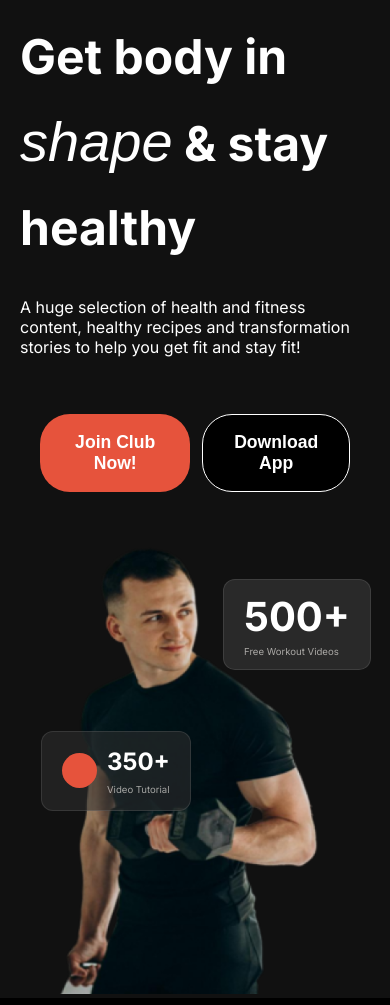
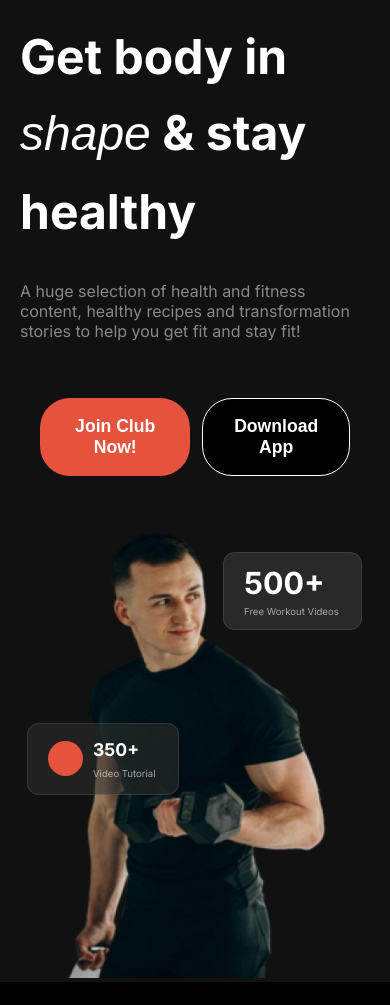
Before and after one commit to mhtarek06/a2-fitness-design, a plain HTML site: page index.html in a window 390 px wide. Shown: the part 95-1100 px from the top of the page. Drawn offline with Linux system fonts and the light colour scheme; a web font is replaced by a local one.

Commit message:
some responsive erorr fiexed

```diff
--- a/index.html
+++ b/index.html
@@ -132,7 +132,7 @@
         </div>
 
         <div class="extra-mile-img">
-          <img src="./images/run2.jpg" alt="" />
+          <img src="./images/run.jpg" alt="" />
         </div>
       </section>
 
--- a/style.css
+++ b/style.css
@@ -120,7 +120,7 @@ header {
   font-weight: 400;
 }
 .text-side-header p {
-  color: var(--white);
+  color: var(--white-op-0-5);
   font-size: 1rem;
   margin-top: 25px;
   margin-bottom: 25px;
@@ -135,10 +135,15 @@ header {
   padding: 15px 40px;
   margin-left: 7px;
 }
+.banner-side-header {
+  position: relative;
+  margin: 0 auto;
+}
 .banner-image {
   width: 280px;
-  position: relative;
-  left: 35%;
+  /* position: relative;
+  left: 35%; */
+  margin-left: 23%;
 }
 .banner-image img {
   max-width: 100%;
@@ -146,8 +151,9 @@ header {
 .work-out-video {
   position: absolute;
   background-color: rgba(255, 255, 255, 0.1);
-  left: 77%;
-  bottom: 50%;
+  width: 146px;
+  left: 90%;
+  bottom: 60%;
   z-index: 1;
   border: 1px solid var(--white-op-0-1);
   border-radius: 12px;
@@ -166,11 +172,12 @@ header {
 .tutorial-video-container {
   display: flex;
   align-items: center;
+  width: 160px;
   background-color: rgba(48, 48, 48, 0.55);
   padding: 15px 20px;
   position: absolute;
   bottom: 10%;
-  left: 55%;
+  left: -20%;
   z-index: 1;
   border: 1px solid var(--white-op-0-1);
   border-radius: 12px;
@@ -277,6 +284,9 @@ header {
 .extra-mile-img img {
   max-width: 100%;
   height: auto;
+  object-fit: none;
+  object-position: 72% 31%;
+  zoom: 56%;
   border-radius: 18px;
 }
 
@@ -665,7 +675,7 @@ footer hr {
     margin-top: 30px;
   }
   .shape-text {
-    font-size: 3.5rem;
+    font-size: 3rem;
     line-height: 2;
     font-family: "Miama", sans-serif;
     font-weight: 400;
@@ -686,20 +696,29 @@ footer hr {
     font-size: 1.1rem;
   }
   .banner-image {
-    width: 280px;
-    left: 0%;
+    max-width: 280px;
+    position: relative;
+    left: -20%;
   }
   .work-out-video {
+    width: 97px;
     left: 60%;
-    bottom: 70%;
+    bottom: 75%;
+  }
+  .work-out-video h1 {
+    font-size: 1.9rem;
+  }
+  .tutorial-video h1 {
+    font-size: 1.1rem;
   }
   .work-out-video p,
   .tutorial-video p {
     font-size: 0.6rem;
   }
   .tutorial-video-container {
+    width: 110px;
     bottom: 40%;
-    left: -5%;
+    left: -10%;
   }
   /* habit section */
   .fitness-activities {
@@ -781,7 +800,7 @@ footer hr {
     flex-direction: column;
   }
   /* pricing */
-  .pricing-plans{
+  .pricing-plans {
     margin-top: 50px;
   }
   .pricing-options {
@@ -789,7 +808,7 @@ footer hr {
     flex-direction: column;
     padding: 0 20px;
   }
-  .pricing-plan{
+  .pricing-plan {
     margin-bottom: 30px;
   }
   /* footer */
@@ -797,12 +816,12 @@ footer hr {
     margin-top: 50px;
     padding: 0 20px;
   }
-  .footer-container{
+  .footer-container {
     display: flex;
     flex-direction: column;
     padding-top: 30px;
   }
-  .footer-links-container{
+  .footer-links-container {
     display: flex;
     flex-direction: column;
     margin-left: 0px;
@@ -811,7 +830,7 @@ footer hr {
   .footer-links-container .footer-links:first-child {
     margin-bottom: 30px;
   }
-  .copy-right{
+  .copy-right {
     padding-bottom: 30px;
   }
 }
```
